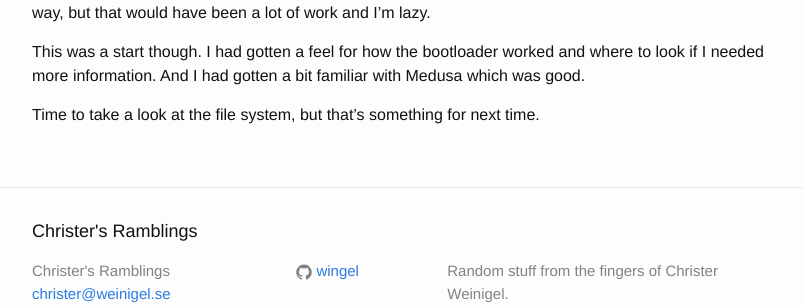
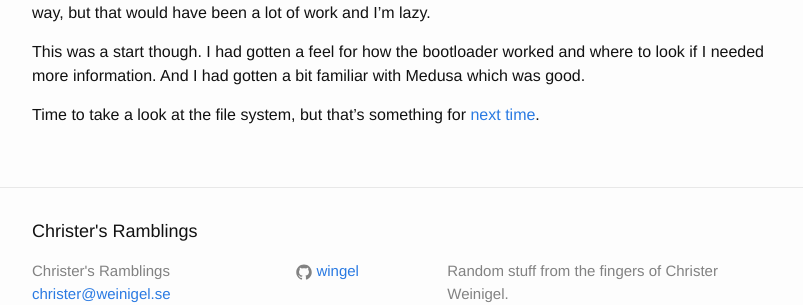
Before and after one commit to wingel/wingel.github.io, a Jekyll site: the page built from _posts/2016-05-14-disassembling-the-sds7102-bootloader.md, in a window 1280 px wide and 900 px high, scrolled down 4957 px. Shown: the part 535-840 px from the top of the window, without its empty margins (238-1041 px from the left). Built offline with Jekyll 4.4.1, drawn with Linux system fonts in a browser that asks for light colours; part of the change alters nothing that is shown.

```diff
--- a/_posts/2016-05-14-disassembling-the-sds7102-bootloader.md
+++ b/_posts/2016-05-14-disassembling-the-sds7102-bootloader.md
@@ -258,5 +258,5 @@ This was a start though.  I had gotten a feel for how the bootloader
 worked and where to look if I needed more information.  And I had
 gotten a bit familiar with Medusa which was good.
 
-Time to take a look at the file system, but that's something for next
-time.
+Time to take a look at the file system, but that's something for [next
+time]({{site.baseurl}}/2016/05/15/sds7102-file-system.html).
```
